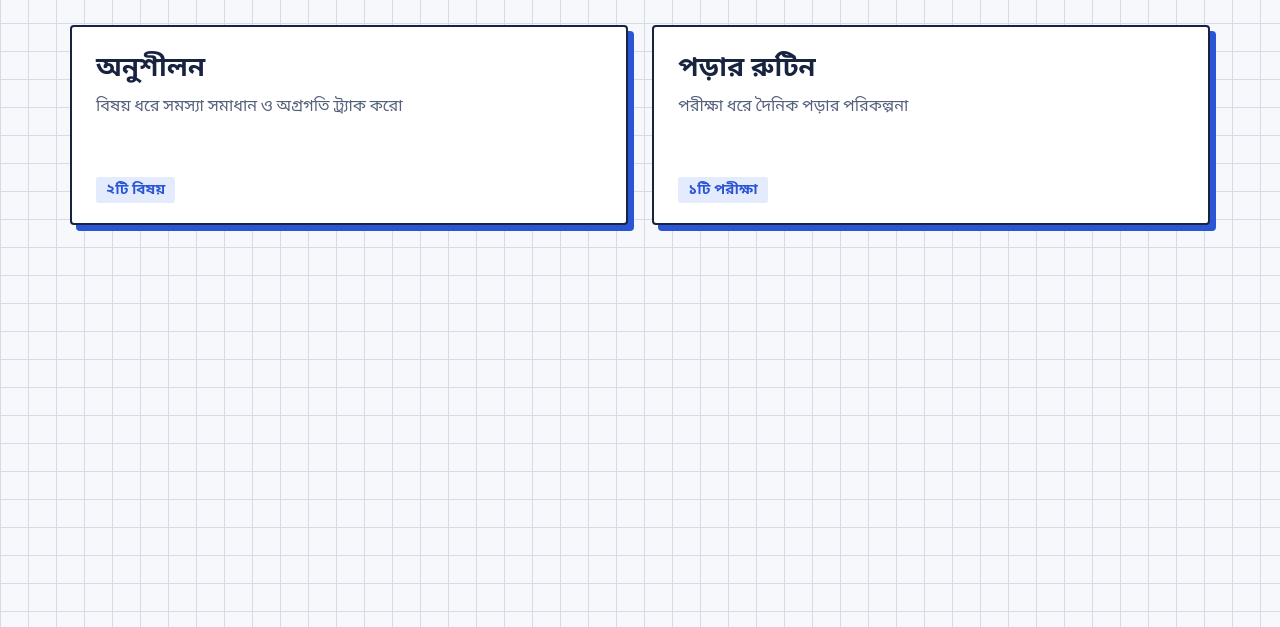
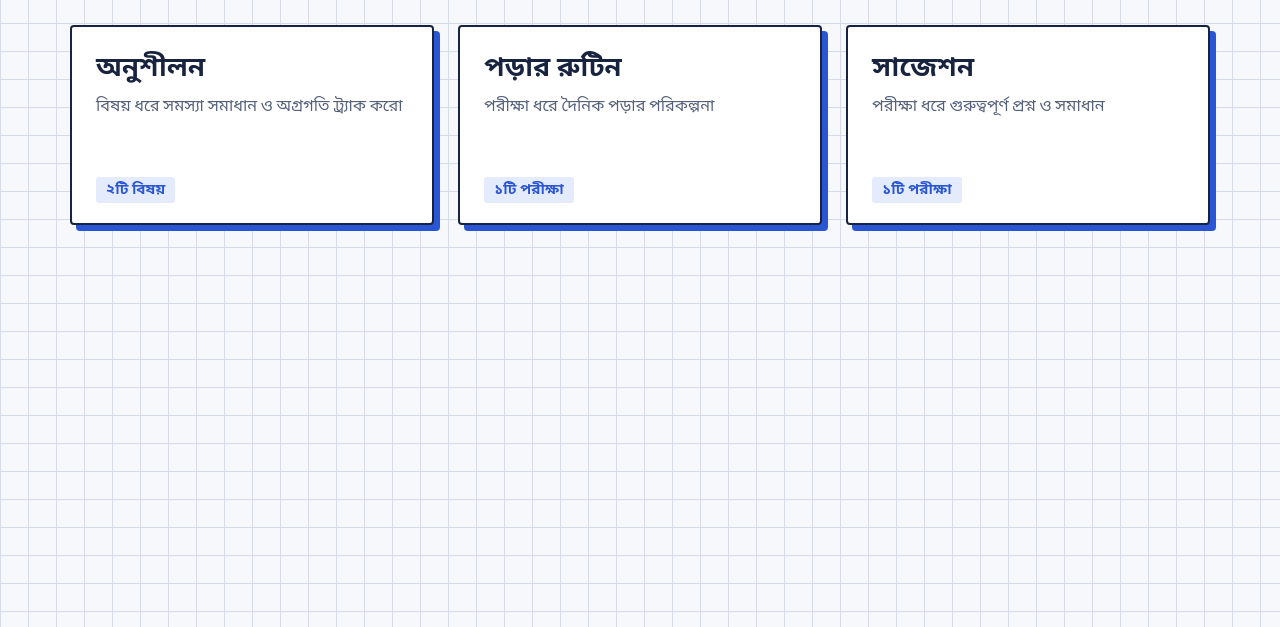
Before and after one commit to Sakhiur2022/suheera-study-tracker, a plain HTML site: page index.html in a window 1280 px wide. Shown: the part 173-800 px from the top of the page. Drawn offline with Linux system fonts and the light colour scheme.

Commit message:
feat: add suggestion box to the main page for important questions and solutions

```diff
--- a/index.html
+++ b/index.html
@@ -27,6 +27,11 @@
       <span class="box-desc">পরীক্ষা ধরে দৈনিক পড়ার পরিকল্পনা</span>
       <span class="box-meta">১টি পরীক্ষা</span>
     </a></li>
+    <li><a class="box" href="suggestions/index.html">
+      <span class="box-title">সাজেশন</span>
+      <span class="box-desc">পরীক্ষা ধরে গুরুত্বপূর্ণ প্রশ্ন ও সমাধান</span>
+      <span class="box-meta">১টি পরীক্ষা</span>
+    </a></li>
   </ul>
   </main>
 </body>
```
